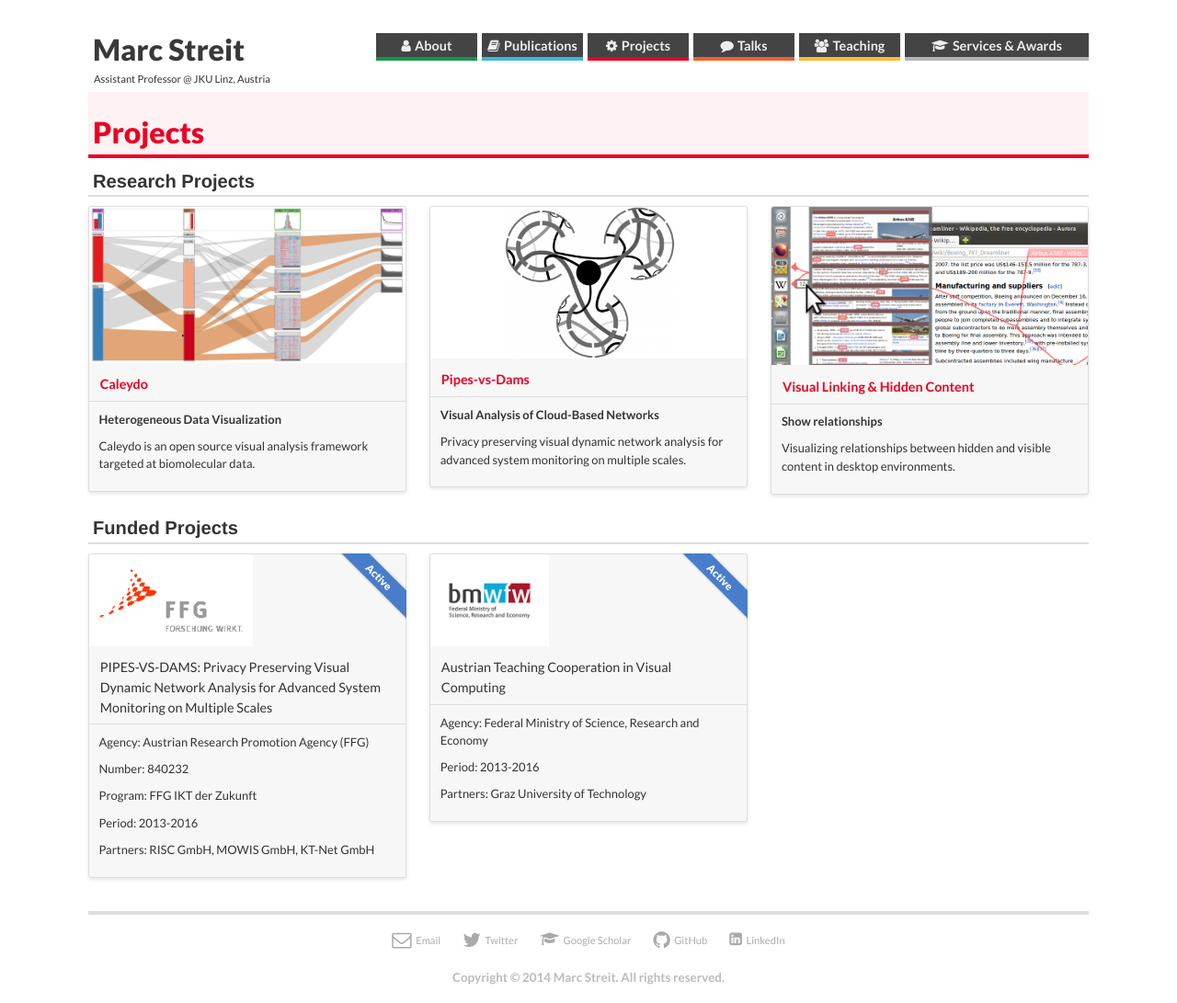
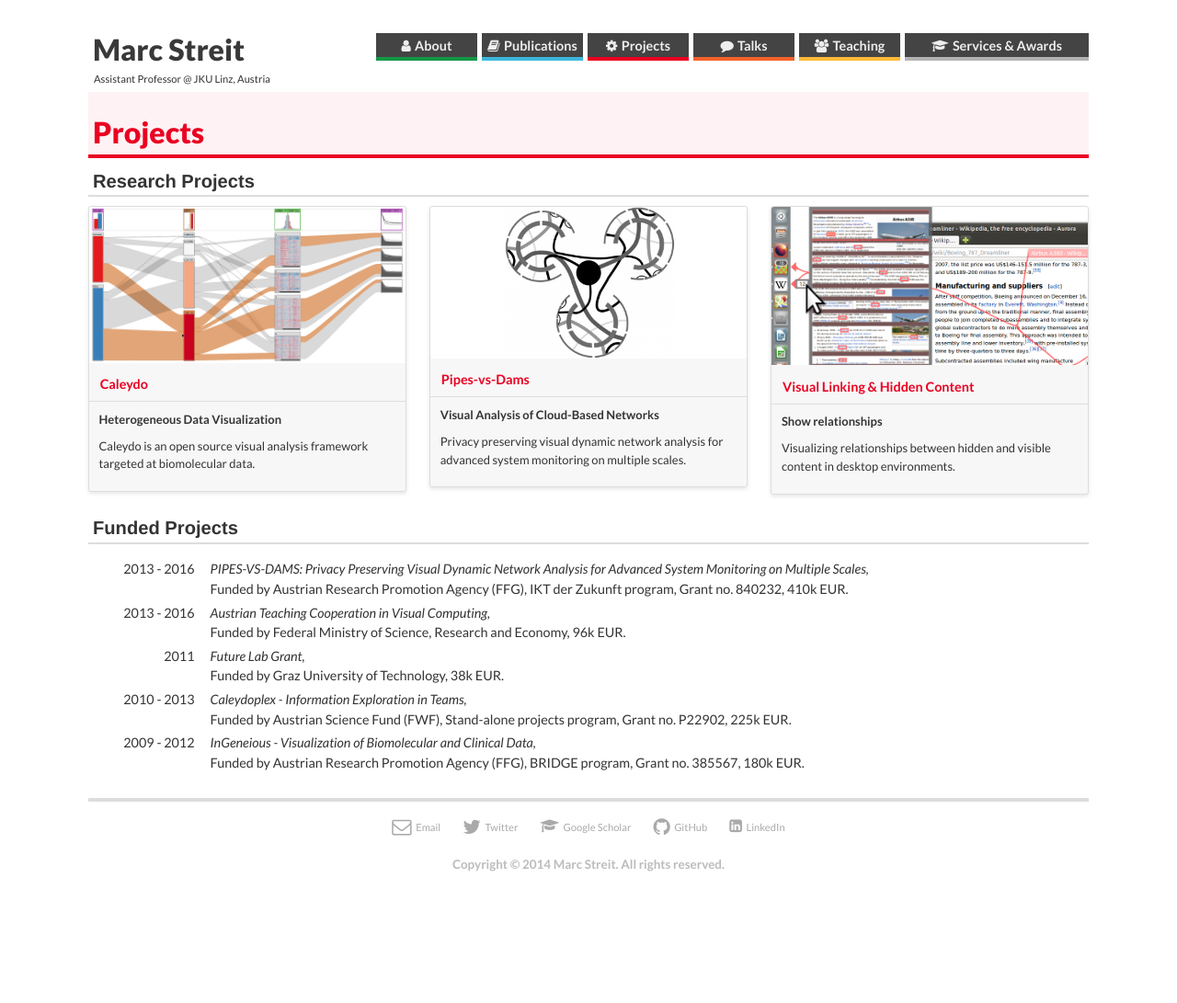
Before and after one commit to mstreit/mstreit.github.io, a Jekyll site: the page built from projects.md, in a window 1280 px wide. Shown: the whole page at 92% size. Built offline with Jekyll 4.4.1, drawn with Linux system fonts in a browser that asks for light colours; nearby versions of some CDN libraries; some web fonts are replaced; after the commit the page ends 969 px from its top, so only the background shows below that.

Commit message:
replaced funded project cards with list. added projects

```diff
--- a/_data/funding.yml
+++ b/_data/funding.yml
@@ -6,11 +6,12 @@
   pi: streit
   copi:
   partners: RISC GmbH, MOWIS GmbH, KT-Net GmbH
-  time: 2013-2016
-  program: FFG IKT der Zukunft
+  time: 2013 - 2016
+  program: IKT der Zukunft program
   project-link: http://www.pipes-vs-dams.at/
   number: 840232
   active: true
+  amount: 410k EUR
 
 - agency: Federal Ministry of Science, Research and Economy
   website:
@@ -20,8 +21,54 @@
   pi: streit
   copi:
   partners: Graz University of Technology
-  time: 2013-2016
+  time: 2013 - 2016
   program:
   project-link:
   number:
   active: true
+  amount: 96k EUR
+
+- agency: Graz University of Technology
+  website:
+  logo:
+  title: "Future Lab Grant"
+  recipient: tug
+  pi:
+  copi:
+  partners:
+  time: 2011
+  program:
+  project-link:
+  number:
+  active: false
+  amount: 38k EUR
+
+- agency: Austrian Science Fund (FWF)
+  website:
+  logo:
+  title: "Caleydoplex - Information Exploration in Teams"
+  recipient: tug
+  pi:
+  copi:
+  partners:
+  time: 2010 - 2013
+  program: Stand-alone projects program
+  project-link:
+  number: P22902
+  active: false
+  amount: 225k  EUR
+
+- agency: Austrian Research Promotion Agency (FFG)
+  website:
+  logo:
+  title: "InGeneious - Visualization of Biomolecular and Clinical Data"
+  recipient: tug
+  pi:
+  copi:
+  partners:
+  time: 2009 - 2012
+  program: BRIDGE program
+  project-link:
+  number: 385567
+  active: false
+  amount: 180k EUR
--- a/_layouts/projects.html
+++ b/_layouts/projects.html
@@ -36,60 +36,28 @@ layout: default
 
     <h1>Funded Projects</h1>
 
-    <div>
-      <div class="cards">
-        {% for grant in site.data.funding %}
-        <div class="card">
-          {% if grant.active %}
-          <div class="ribbon-wrapper">
-            <div class="ribbon">Active</div>
-          </div>
+    <table class="functions-table">
+      <tr>
+        <th></th>
+        <th></th>
+      </tr>
+      {% for grant in site.data.funding %}
+      <tr>
+        <td class="functions-date">{{ grant.time }}</td>
+        <td><i>{{ grant.title }},</i><br>Funded by {{ grant.agency }},
+
+          {% if grant.program %}
+            {{ grant.program }},
           {% endif %}
-          <div class="card-image">
-            <a href="{{ grant.website }}">
-              {% if grant.logo %}
-              <img src="../assets/images/grants/{{ grant.logo}}" alt="grant.name"
-                   style="padding: 10px; height: 100px; width: auto; text-align: center">
-              {% else %}
-              <img src="https://raw.githubusercontent.com/thoughtbot/refills/master/source/images/mountains.png"
-                   alt="">
-              {% endif %}
-            </a>
-          </div>
-          <div class="card-header">
-            {{ grant.title }}
-          </div>
-          <div class="card-copy">
-            <p>Agency: {{ grant.agency }}</p>
-            {% if grant.number %}
-            <p>Number: {{grant.number}}</p>
-            {%endif%}
-            {% if grant.program %}
-            <p>Program: {{grant.program}}</p>
-            {%endif%}
-            <p>Period: {{grant.time}}</p>
 
-            {% for person in site.persons %}
-            {% if grant.recipient == person.key) %}
-            <p>Recipient: <a href="{{person.website}}">{{person.first_name}} {{person.last_name}}</a></p>
-            {% endif %}
-            {% endfor %}
+          {% if grant.number %}
+          Grant no. {{ grant.number }},
+          {% endif %}
 
-            {% for institution in site.institutions %}
-            {% if grant.recipient == institution.key) %}
-            <p>Recipient: <a href="{{institution.website}}">{{institution.name}}</a></p>
-            {% endif %}
-            {% endfor %}
-
-            {% if grant.partners %}
-            <p>Partners: {{grant.partners}}</p>
-            {%endif%}
-
-          </div>
-        </div>
-        {% endfor %}
-      </div>
-    </div>
+          {{ grant.amount }}.</td>
+      </tr>
+      {% endfor %}
+    </table>
 
   </article>
 
```
